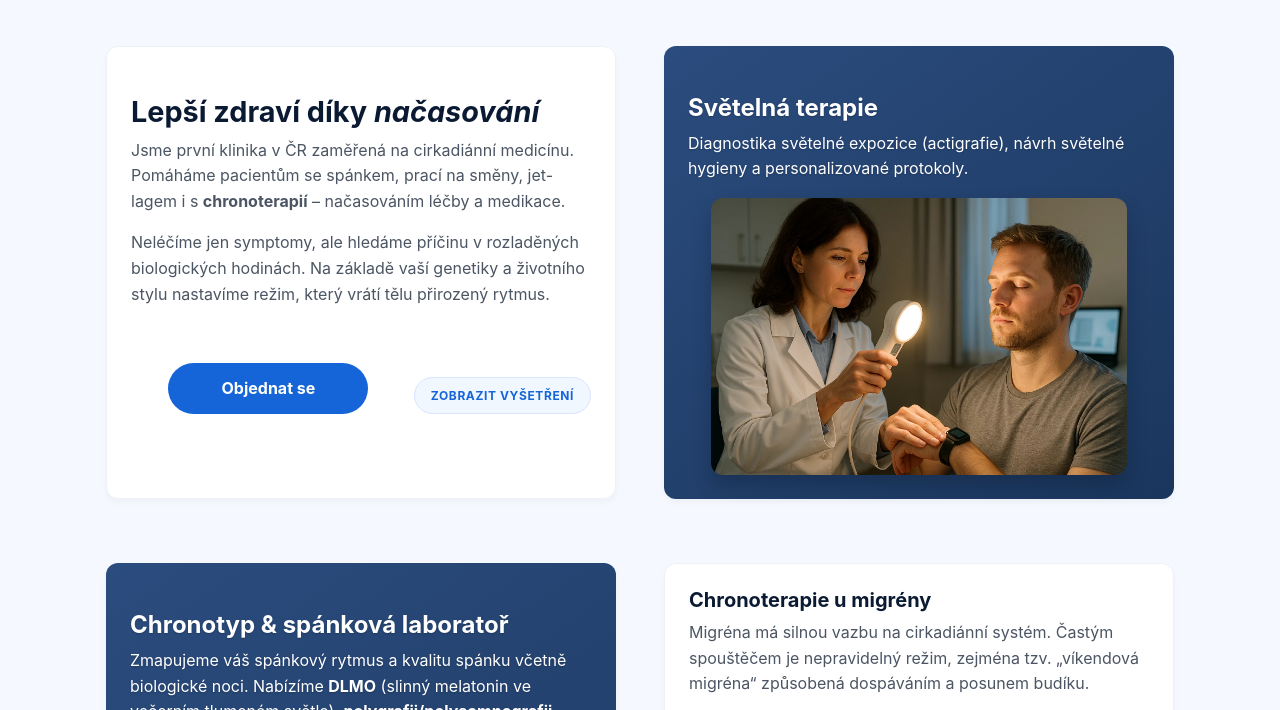
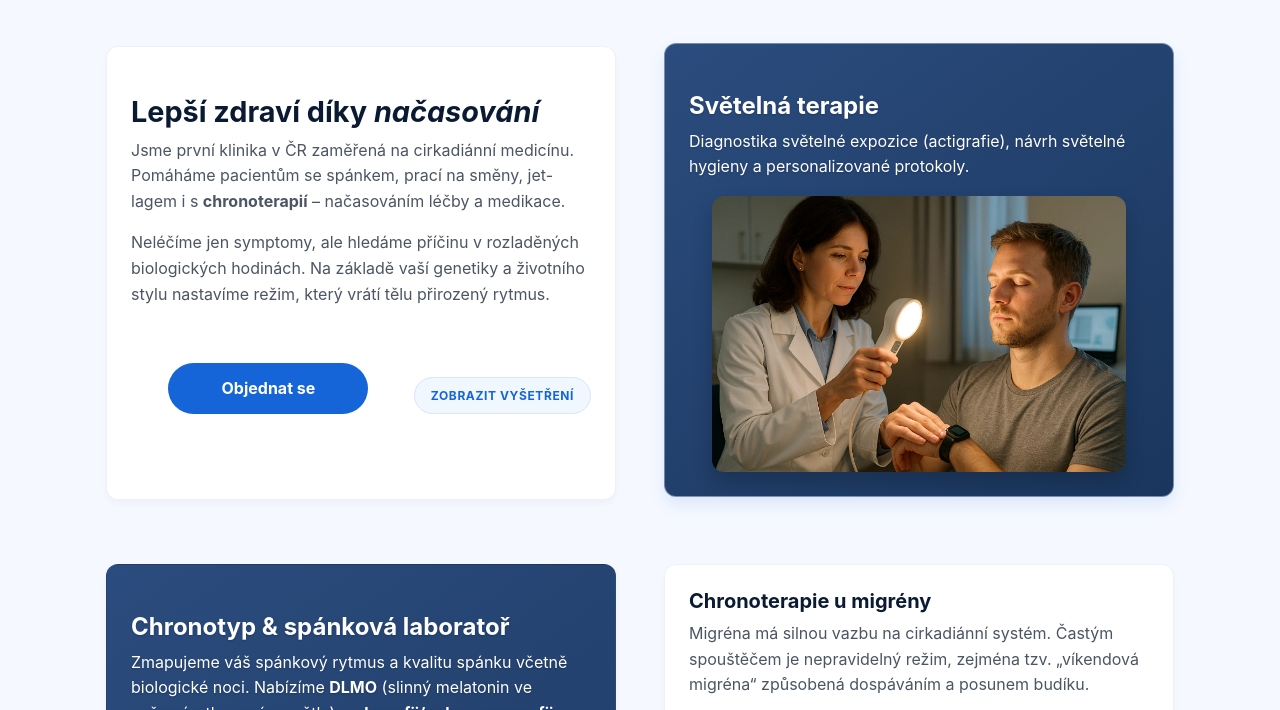
Before and after one commit to Jokekill/Projekt-SpankovaKlinika, a plain HTML site: page index.html in a window 1280 px wide. In both pictures the pointer is over the element 919 px from the left and 339 px from the top of the page. Shown: the part 67-777 px from the top of the page. Drawn offline with Linux system fonts and the light colour scheme.

Commit message:
Hover efekt

```diff
--- a/style.css
+++ b/style.css
@@ -241,10 +241,23 @@ p { margin: 0 0 1rem; color: #4b5563; }
 .card h3 a::before { content: ""; position: absolute; inset: 0; }
 
 /* Midnight Blue Panel */
+/* Midnight Blue Panel (Obrázkové karty) */
 .panel.image {
   background: linear-gradient(145deg, #2B4C7E 0%, #1A365D 100%);
   color: #ffffff;
-  border: none;
+
+  /* ZMĚNA ZDE: Místo "border: none" dáme průhledný rámeček.
+     Tím zajistíme, že karta má stejnou velikost jako ostatní a při hoveru neposkočí. */
+  border: 1px solid transparent;
+}
+
+/* NOVÉ: Hover efekt specificky pro tmavé panely */
+.panel.image:hover {
+  transform: translateY(-3px); /* Zvednutí (stejné jako u světlých karet) */
+  box-shadow: var(--shadow-md); /* Větší stín pod kartou */
+
+  /* Změna barvy rámečku na jemnou bílou (40% průhlednost) */
+  border-color: rgba(255, 255, 255, 0.4);
 }
 .panel.image h2, .panel.image h3, .panel.image p { color: #ffffff; text-shadow: 0 1px 2px rgba(0,0,0,0.2); }
 .panel.image .meta { color: rgba(255, 255, 255, 0.7); }
```
